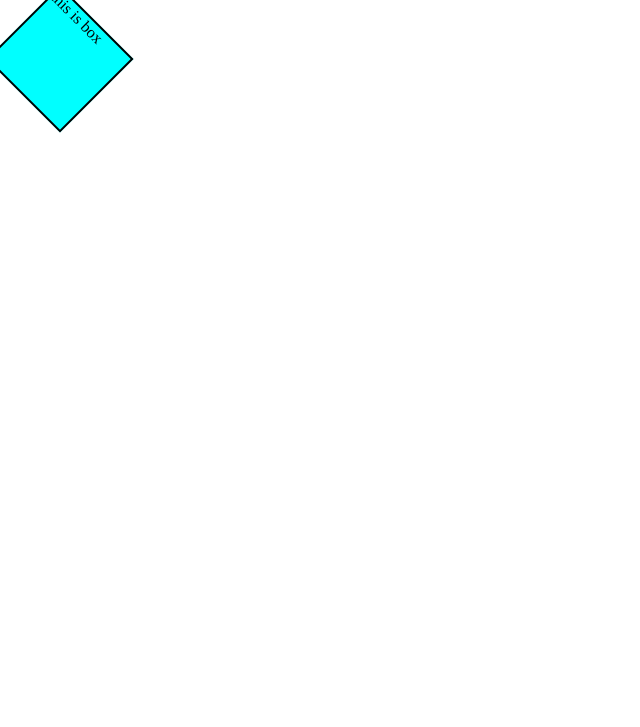
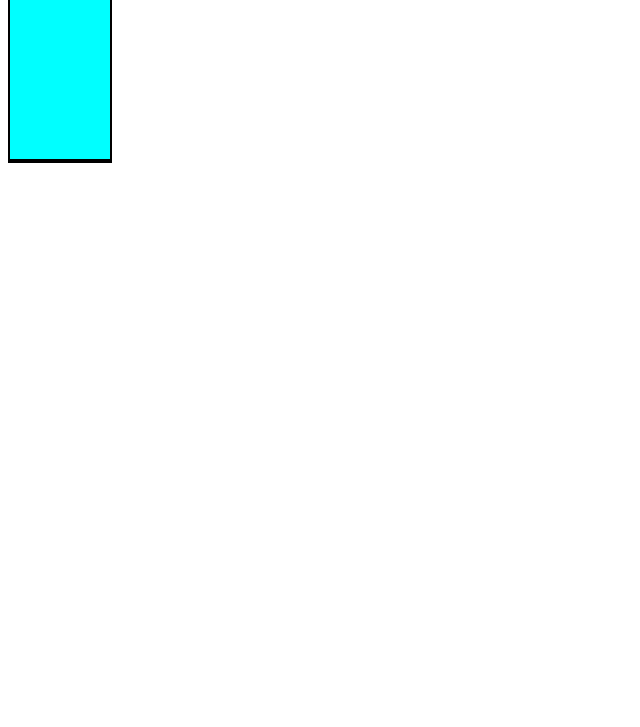
Before and after one commit to Sonukumar201995/css_practice-02, a plain HTML site: page index.html in a window 1280 px wide. Shown: the part 73-800 px from the top of the page, without its empty margins (0-640 px from the left). Drawn offline with Linux system fonts and the light colour scheme.

Commit message:
transform property in cs

```diff
--- a/style.css
+++ b/style.css
@@ -5,7 +5,8 @@ div {
     background-color: aqua;
     border: 2px solid black;
 
-   transform: rotate(45deg);
+   /* transform: rotate(45deg); */
+   transform: scale(1,2);
 }
 
 div:hover {
```
